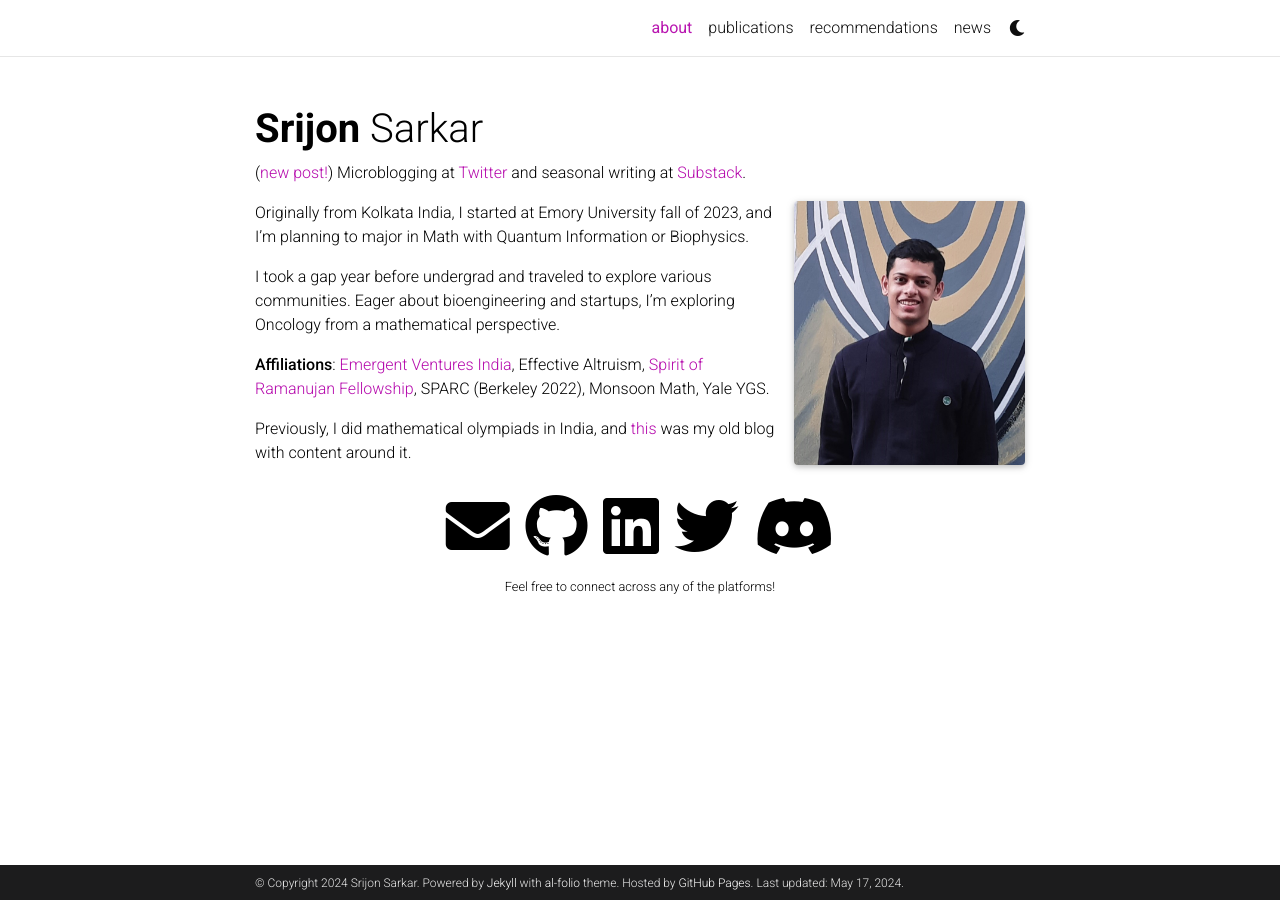
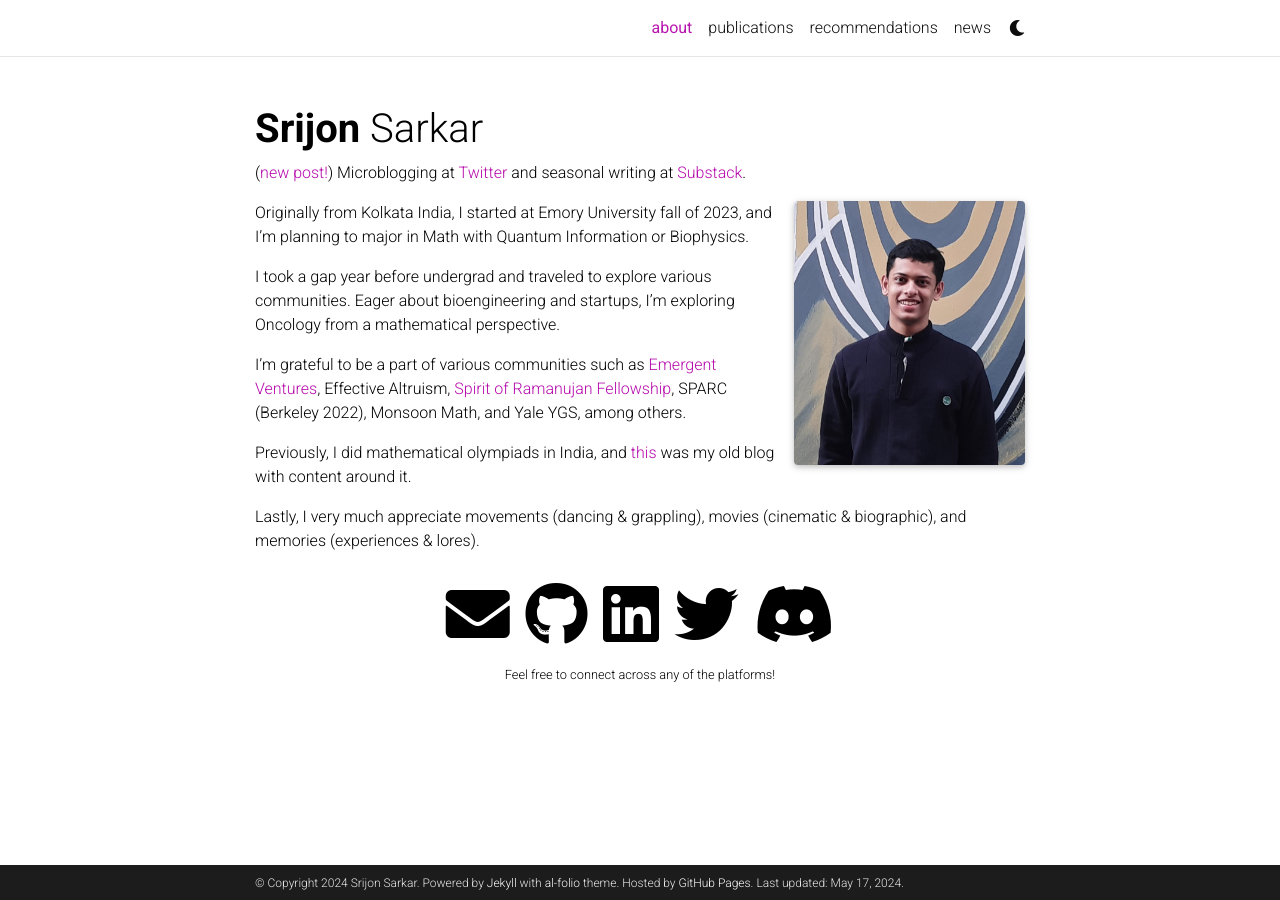
Before and after one commit to sarkarsrijon/sarkarsrijon.github.io, a Jekyll site: the page built from _pages/about.md, in a window 1280 px wide. Built offline with Jekyll 4.4.1, drawn with Linux system fonts in a browser that asks for light colours; full-size pictures stand in for the smaller copies a plugin makes; comment, search, counter and statistics services are not loaded; a style sheet for code colours, icons or effects is not loaded.

Commit message:
Update about.md

```diff
--- a/_pages/about.md
+++ b/_pages/about.md
@@ -20,6 +20,8 @@ Originally from Kolkata India, I started at Emory University fall of 2023, and I
 
 I took a gap year before undergrad and traveled to explore various communities. Eager about bioengineering and startups, I'm exploring Oncology from a mathematical perspective.
 
-<strong>Affiliations</strong>: [Emergent Ventures India](https://marginalrevolution.com/marginalrevolution/2023/08/emergent-ventures-india-cohort-five.html), Effective Altruism, [Spirit of Ramanujan Fellowship](https://www.templetonworldcharity.org/blog/finding-todays-ramanujans-spirit-ramanujan-stem-talent-initiative), SPARC (Berkeley 2022), Monsoon Math, Yale YGS.
+I'm grateful to be a part of various communities such as [Emergent Ventures](https://marginalrevolution.com/marginalrevolution/2023/08/emergent-ventures-india-cohort-five.html), Effective Altruism, [Spirit of Ramanujan Fellowship](https://www.templetonworldcharity.org/blog/finding-todays-ramanujans-spirit-ramanujan-stem-talent-initiative), SPARC (Berkeley 2022), Monsoon Math, and Yale YGS, among others.
 
 Previously, I did mathematical olympiads in India, and [this](https://srijonsarkar.wordpress.com) was my old blog with content around it.
+
+Lastly, I very much appreciate movements (dancing & grappling), movies (cinematic & biographic), and memories (experiences & lores).
```
